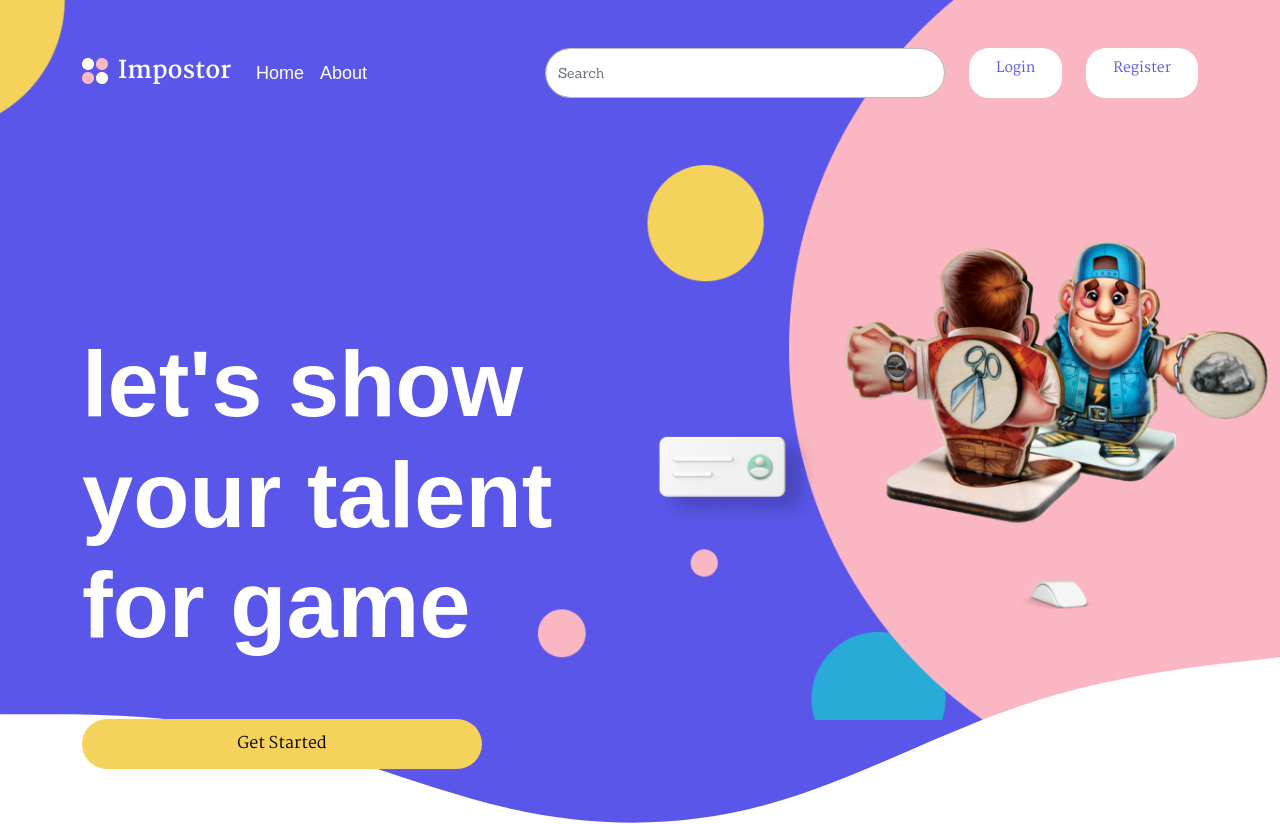
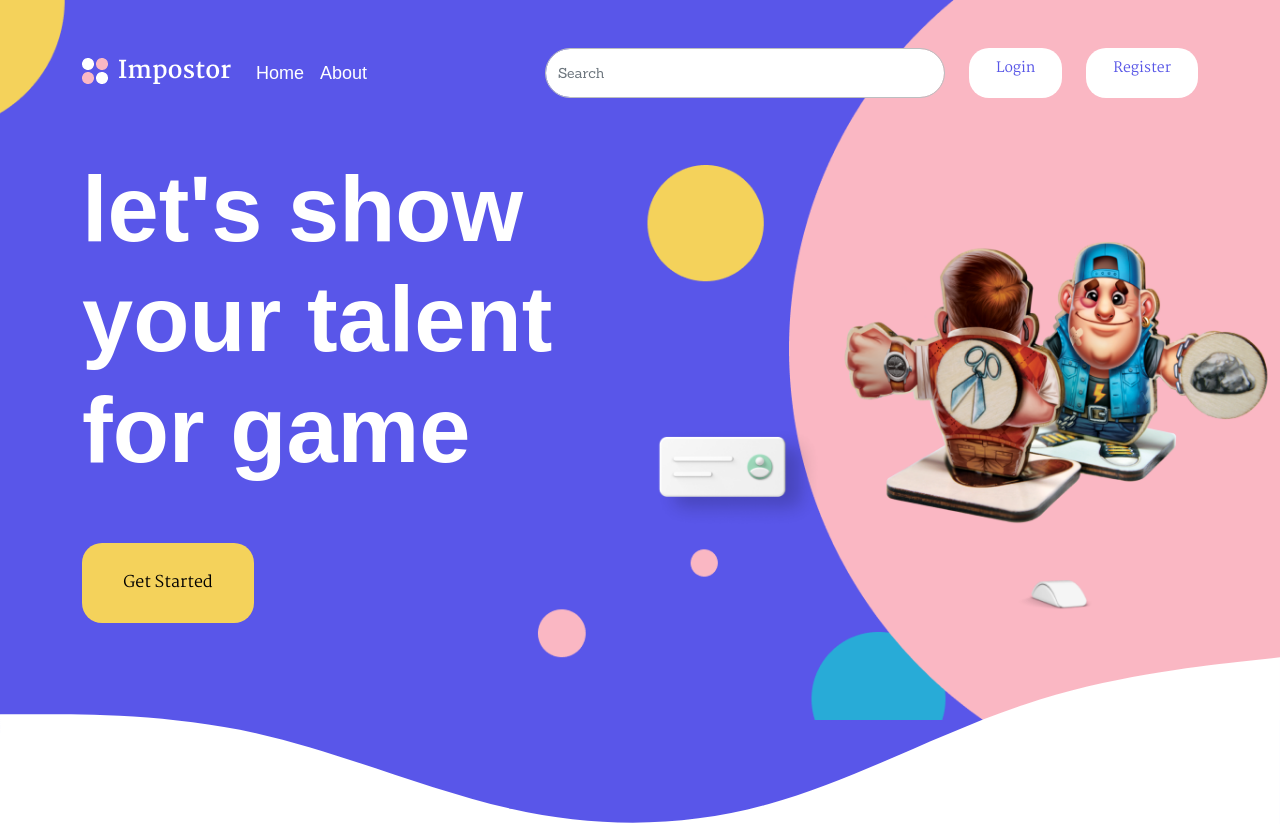
Before and after one commit to hsbysddq/impostor-team, a React (Create React App) app in the folder client/: page / in a window 1280 px wide. Shown: the top 824 px of the page. Built offline with nearby package versions, Linux system fonts and the light colour scheme; a web font is replaced by a local one.

Commit message:
perbaikan code style hero

```diff
--- a/client/src/components/HeroComp/HeroComp.jsx
+++ b/client/src/components/HeroComp/HeroComp.jsx
@@ -8,7 +8,7 @@ const Hero = () => {
         <>
                 <div className="container h-100">
                     <div className="row h-100">
-                        <div className="col-md-6 hero-tagline my-auto">
+                        <div className="col-md-6 hero-tagline">
                             <h1>let's show your talent for game </h1>
                             <button className="btn-lg-primary" onClick={() => navigate('/login')}>Get Started</button>
                         </div>
--- a/client/src/components/MainComp/MainComp.css
+++ b/client/src/components/MainComp/MainComp.css
@@ -1,5 +1,5 @@
 .main-landing {
-  background-image: url('../../../public/assets/img/bg-main.png') !important;
+  background-image: url("../../../public/assets/img/bg-main.png") !important;
   background-repeat: no-repeat;
   background-size: 100%;
   width: 100%;
@@ -15,10 +15,10 @@
 
 .btn-lg-primary {
   font-family: var(--martel);
-  width: 172px;
-  height: 80px;
+  width: 172px !important;
+  height: 80px !important;
   background: #f4d25b !important;
-  border-radius: 20px;
+  border-radius: 20px !important;
   border: none;
   margin-top: 50px;
 }
```
